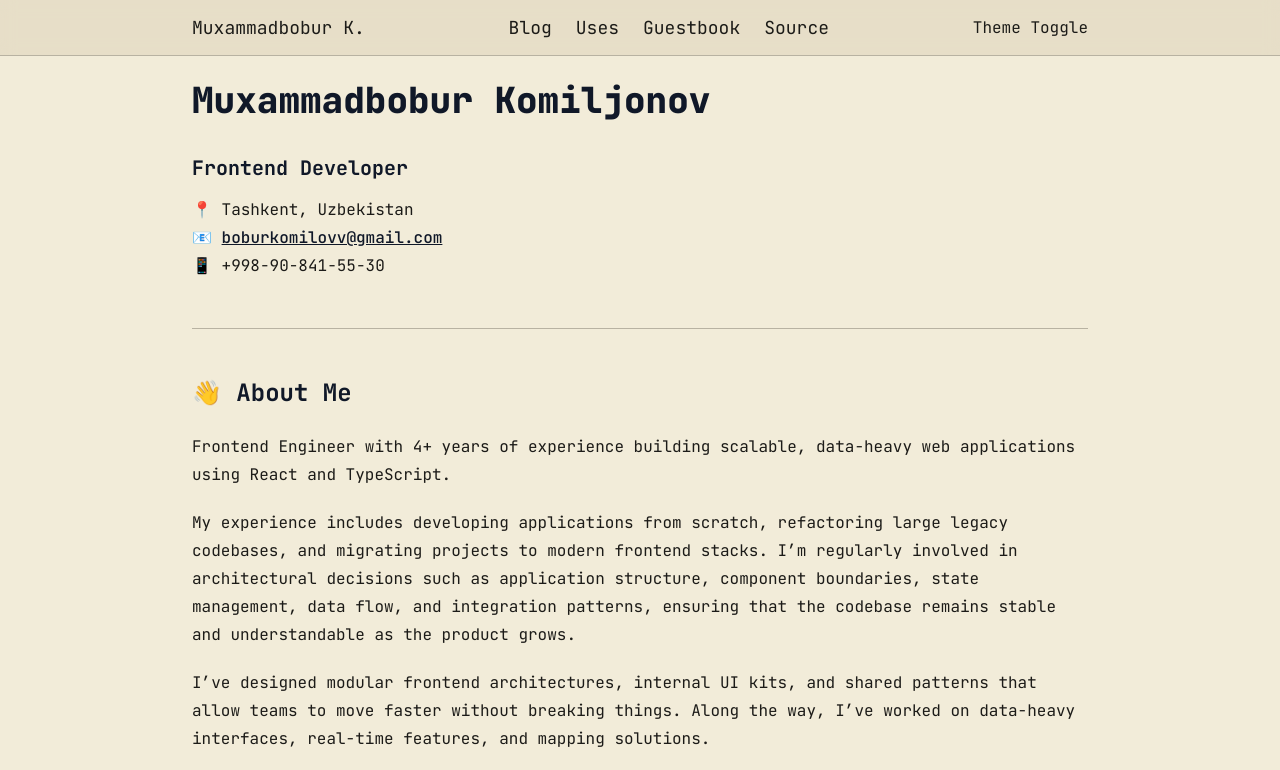
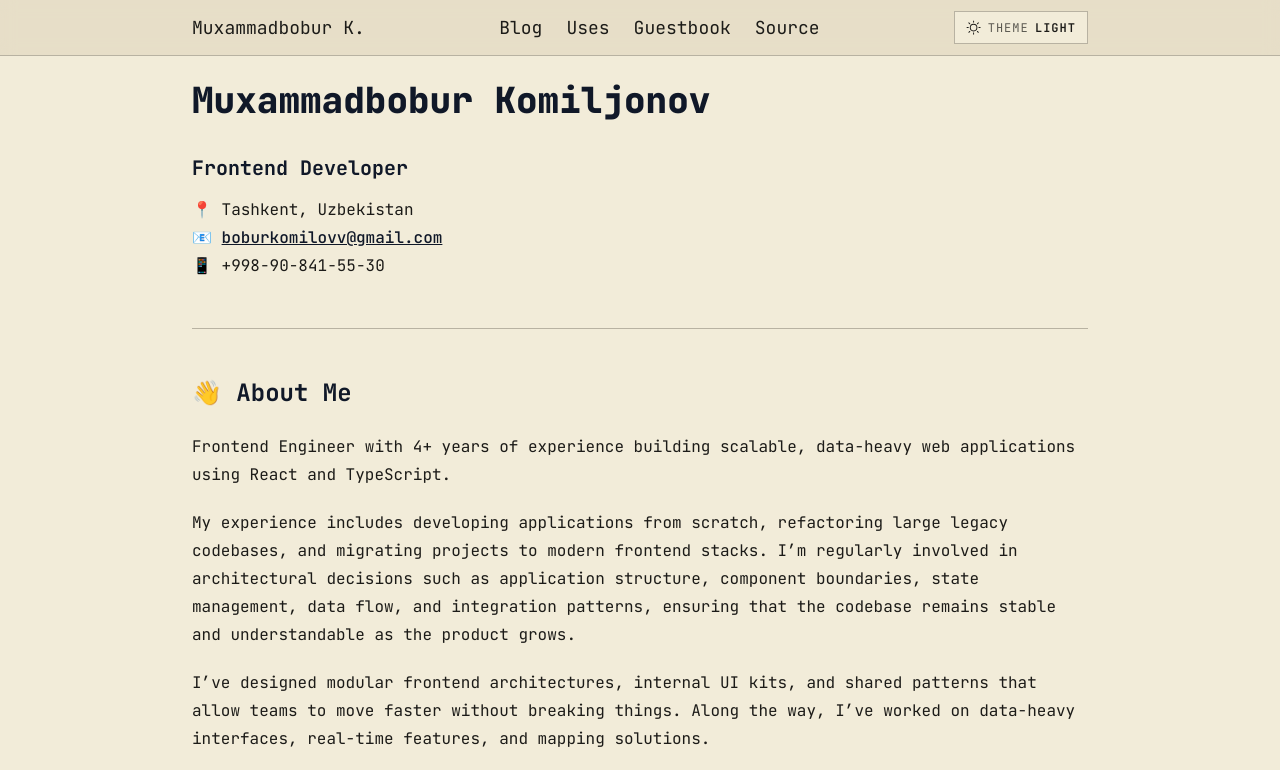
Before and after one commit to bobur-ops/BoburKomilov-homepage, an Astro site: page / in a window 1280 px wide. Shown: the top 770 px of the page. Built offline with nearby package versions, Linux system fonts and the light colour scheme; Astro itself is replaced by a stand-in of ours.

Commit message:
intermediate

```diff
--- a/astro.config.mjs
+++ b/astro.config.mjs
@@ -9,9 +9,11 @@ import sitemap from "@astrojs/sitemap";
 
 import tailwindcss from "@tailwindcss/vite";
 
+import icon from "astro-icon";
+
 // https://astro.build/config
 export default defineConfig({
-  integrations: [react(), mdx(), sitemap()],
+  integrations: [react(), mdx(), sitemap(), icon()],
 
   vite: {
     plugins: [tailwindcss()],
--- a/package.json
+++ b/package.json
@@ -12,10 +12,12 @@
     "@astrojs/mdx": "^4.3.13",
     "@astrojs/react": "^4.4.2",
     "@astrojs/sitemap": "^3.7.0",
+    "@iconify-json/ph": "^1.2.2",
     "@tailwindcss/vite": "^4.1.18",
     "@types/react": "^19.2.10",
     "@types/react-dom": "^19.2.3",
     "astro": "^5.17.1",
+    "astro-icon": "^1.1.5",
     "axios": "^1.13.4",
     "class-variance-authority": "^0.7.1",
     "clsx": "^2.1.1",
--- a/src/features/theme/ui/theme-toggle.astro
+++ b/src/features/theme/ui/theme-toggle.astro
@@ -1,5 +1,103 @@
+---
+import { Icon } from "astro-icon/components";
+
+const label = "Toggle theme";
 ---
 
----
+<button
+  class="theme-toggle"
+  type="button"
+  aria-label={label}
+  data-theme-toggle
+  data-theme="light"
+>
+  <Icon class="theme-toggle__icon theme-toggle__icon--sun" name="ph:sun" />
+  <Icon class="theme-toggle__icon theme-toggle__icon--moon" name="ph:moon" />
+  <span class="theme-toggle__label" data-theme-label>Theme</span>
+  <span class="theme-toggle__state" data-theme-state>Light</span>
+</button>
 
-<div>Theme Toggle</div>
+<script is:inline>
+  (() => {
+    const storageKey = "theme-preference";
+    const root = document.documentElement;
+    const button = document.querySelector("[data-theme-toggle]");
+    const stateLabel = document.querySelector("[data-theme-state]");
+
+    if (!button || !stateLabel) return;
+
+    const readPreference = () => {
+      const stored = localStorage.getItem(storageKey);
+      return stored === "dark" ? "dark" : "light";
+    };
+
+    const applyTheme = (theme) => {
+      root.classList.toggle("dark", theme === "dark");
+      button.dataset.theme = theme;
+      stateLabel.textContent = theme === "dark" ? "Dark" : "Light";
+      button.setAttribute("aria-pressed", theme === "dark");
+    };
+
+    const setPreference = (theme) => {
+      localStorage.setItem(storageKey, theme);
+      applyTheme(theme);
+    };
+
+    let theme = readPreference();
+    applyTheme(theme);
+
+    button.addEventListener("click", () => {
+      theme = theme === "dark" ? "light" : "dark";
+      setPreference(theme);
+    });
+  })();
+</script>
+
+<style>
+  .theme-toggle {
+    display: inline-flex;
+    align-items: center;
+    gap: 0.4rem;
+    border: 1px solid var(--border);
+    background: var(--background);
+    color: var(--foreground);
+    padding: 0.4rem 0.7rem;
+    font-size: 0.75rem;
+    letter-spacing: 0.08em;
+    text-transform: uppercase;
+    cursor: pointer;
+    transition:
+      background 0.25s ease,
+      color 0.25s ease,
+      border-color 0.25s ease;
+  }
+
+  .theme-toggle__icon {
+    width: 0.95rem;
+    height: 0.95rem;
+  }
+
+  .theme-toggle__icon--moon {
+    display: none;
+  }
+
+  .theme-toggle[data-theme="dark"] .theme-toggle__icon--moon {
+    display: inline-flex;
+  }
+
+  .theme-toggle[data-theme="dark"] .theme-toggle__icon--sun {
+    display: none;
+  }
+
+  .theme-toggle__label {
+    opacity: 0.7;
+  }
+
+  .theme-toggle__state {
+    font-weight: 600;
+  }
+
+  .theme-toggle:hover {
+    background: var(--accent);
+  }
+</style>
```
Also changed, not shown: pnpm-lock.yaml.
